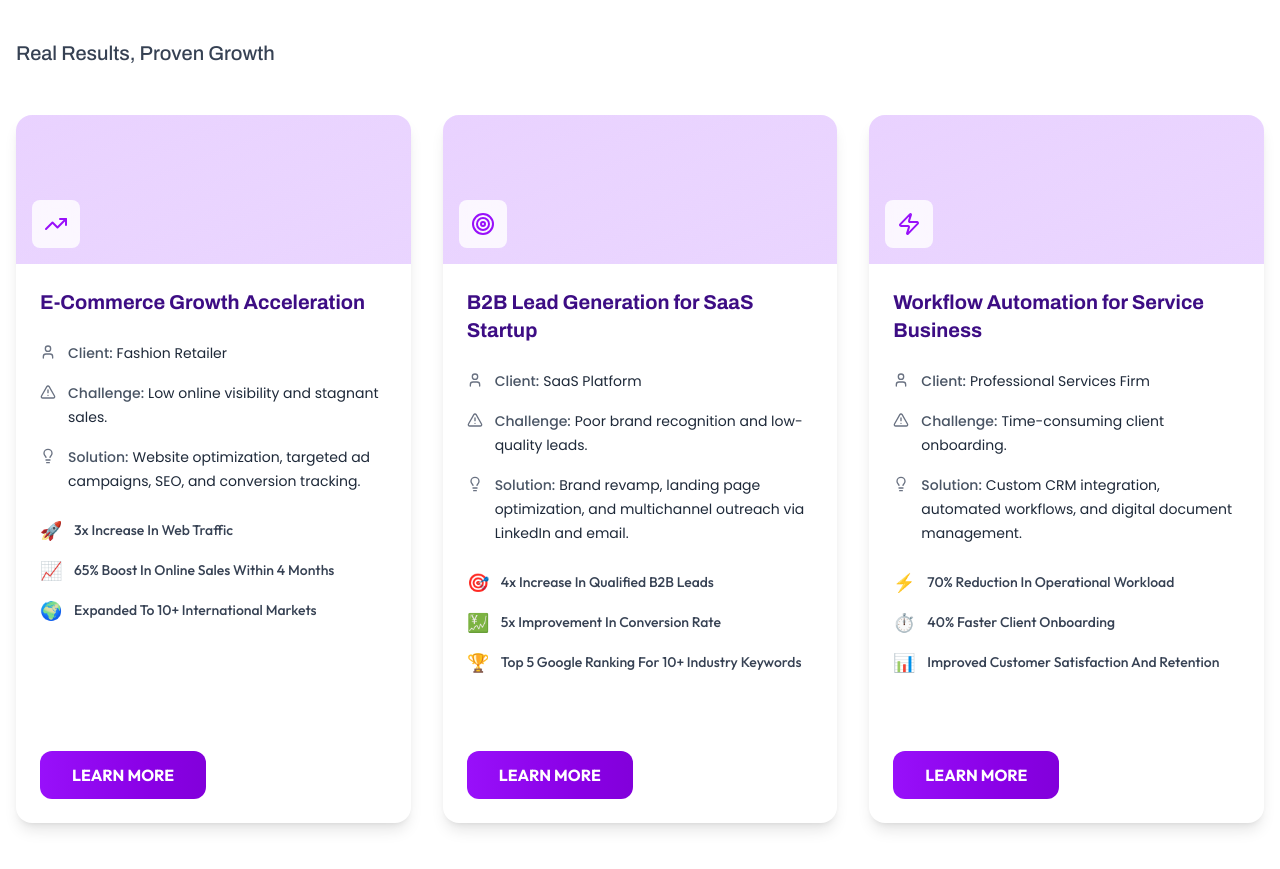
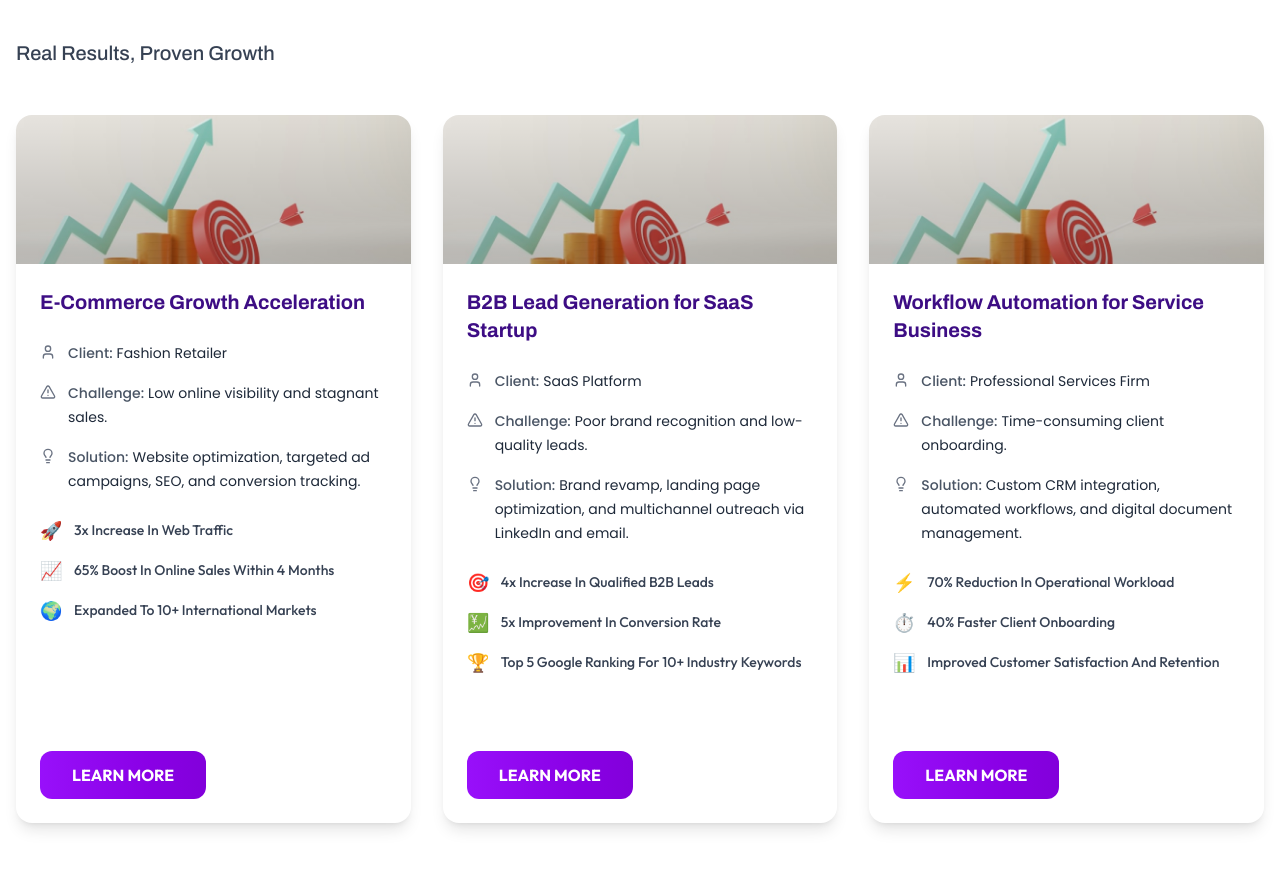
Before and after one commit to Suryansh9331/Official_OzMP_web, a React (Vite) app: page / in a window 1280 px wide. Shown: the part 3435-4304 px from the top of the page. Built offline with nearby package versions, Linux system fonts and the light colour scheme.

Commit message:
case study section modified v5

```diff
--- a/src/Pages/Home/CaseStudy.jsx
+++ b/src/Pages/Home/CaseStudy.jsx
@@ -231,7 +231,6 @@
 // };
 
 // export default CaseStudiesSection;
-
 import React, { useState, useEffect, useRef } from 'react';
 import { User, AlertTriangle, Lightbulb, TrendingUp, Users, Clock, BarChart3, Zap, Target, Globe } from 'lucide-react';
 
@@ -243,6 +242,7 @@ const CaseStudiesSection = () => {
     {
       id: 1,
       title: "E-Commerce Growth Acceleration",
+      image: "/images/card1.png", // Replace with your image path
       client: "Fashion Retailer",
       challenge: "Low online visibility and stagnant sales.",
       solution: "Website optimization, targeted ad campaigns, SEO, and conversion tracking.",
@@ -256,6 +256,7 @@ const CaseStudiesSection = () => {
     {
       id: 2,
       title: "B2B Lead Generation for SaaS Startup",
+      image: "/images/card1.png", // Replace with your image path
       client: "SaaS Platform",
       challenge: "Poor brand recognition and low-quality leads.",
       solution: "Brand revamp, landing page optimization, and multichannel outreach via LinkedIn and email.",
@@ -269,6 +270,7 @@ const CaseStudiesSection = () => {
     {
       id: 3,
       title: "Workflow Automation for Service Business",
+      image: "/images/card1.png", // Replace with your image path
       client: "Professional Services Firm",
       challenge: "Time-consuming client onboarding.",
       solution: "Custom CRM integration, automated workflows, and digital document management.",
@@ -283,6 +285,7 @@ const CaseStudiesSection = () => {
     {
       id: 4,
       title: "Digital Marketing Transformation",
+      image: "/images/card1.png", // Replace with your image path
       client: "Healthcare Provider",
       challenge: "Outdated marketing strategies and low patient engagement.",
       solution: "Digital marketing overhaul, social media strategy, and patient portal optimization.",
@@ -378,17 +381,14 @@ const CaseStudiesSection = () => {
                 transitionDelay: `${index * 150}ms`
               }}
             >
-              {/* Card Image Placeholder */}
-              <div className="h-48 bg-gradient-to-br from-purple-100 to-purple-200 relative overflow-hidden">
-                <div className="absolute inset-0 bg-gradient-to-br from-purple-400/20 to-transparent"></div>
-                <div className="absolute bottom-4 left-4 right-4">
-                  <div className="w-12 h-12 bg-white/80 rounded-lg flex items-center justify-center backdrop-blur-sm">
-                    {index === 0 && <TrendingUp className="w-6 h-6 text-purple-600" />}
-                    {index === 1 && <Target className="w-6 h-6 text-purple-600" />}
-                    {index === 2 && <Zap className="w-6 h-6 text-purple-600" />}
-                    {index === 3 && <Globe className="w-6 h-6 text-purple-600" />}
-                  </div>
-                </div>
+              {/* Card Image */}
+              <div className="h-48 relative overflow-hidden">
+                <img
+                  src={study.image}
+                  alt={study.title}
+                  className="w-full h-full object-cover transition-transform duration-500 group-hover:scale-105"
+                />
+                <div className="absolute inset-0 bg-gradient-to-t from-black/20 to-transparent"></div>
               </div>
 
               {/* Card Content */}
```
